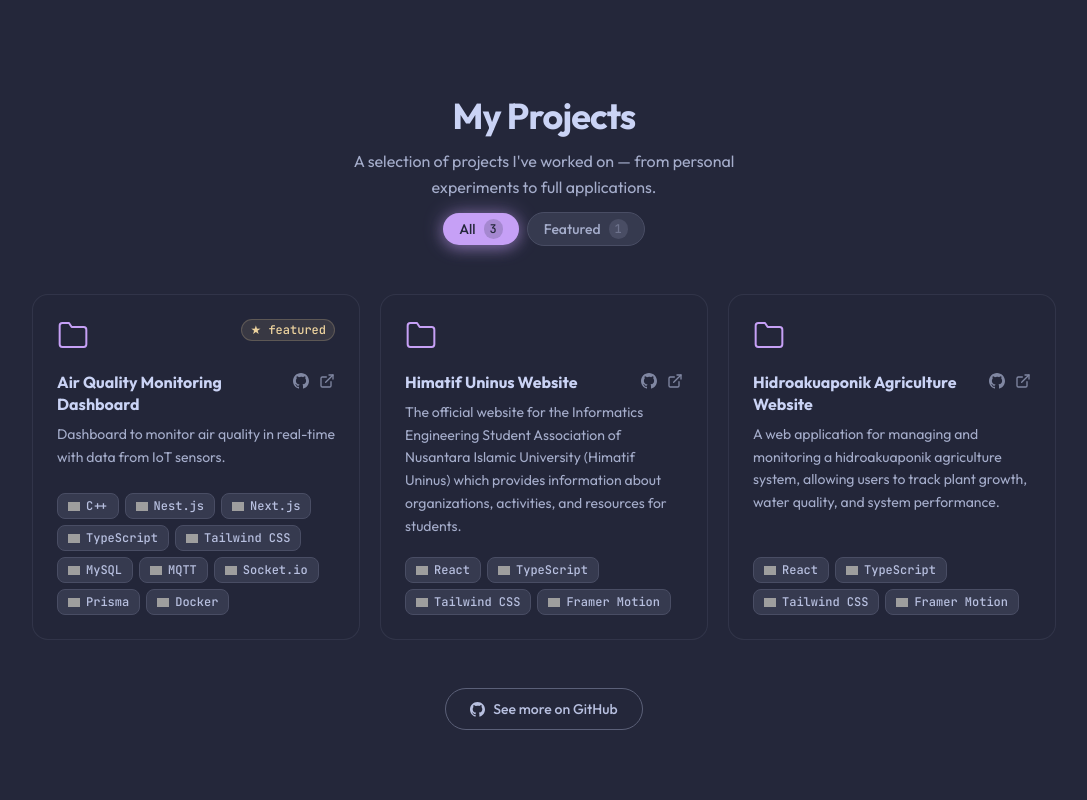
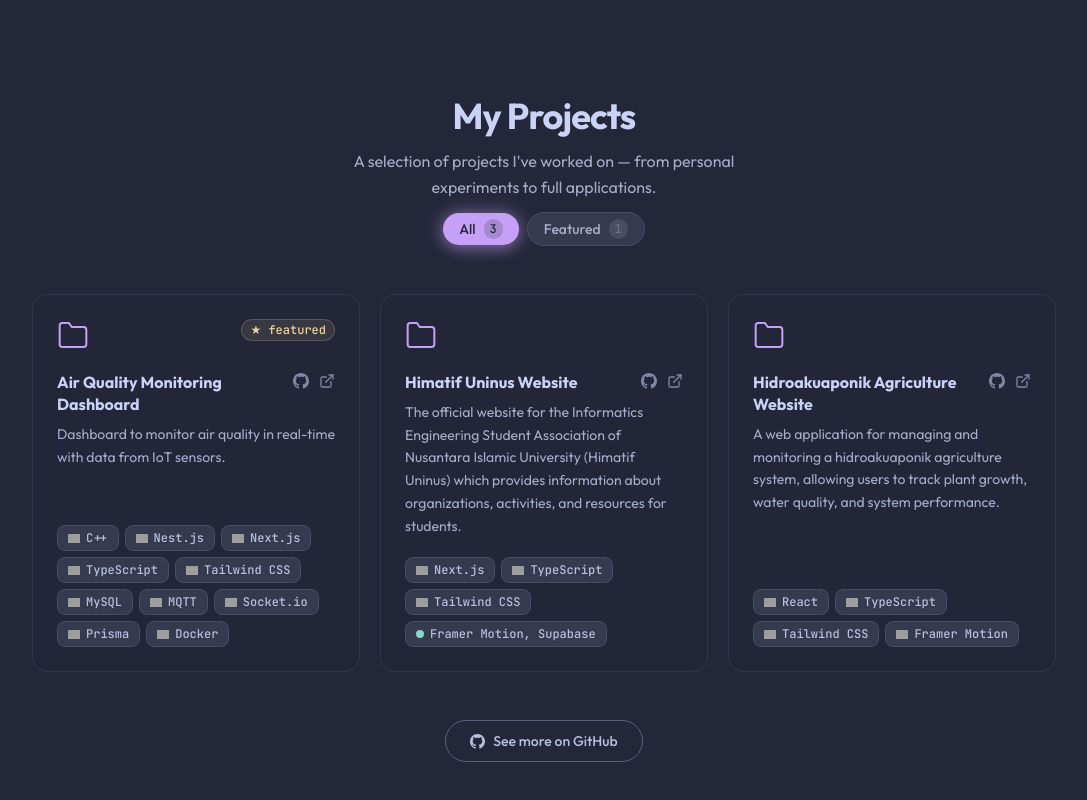
Before and after one commit to azrilpramudia/personal-website, a Next.js app: page / in a window 1280 px wide. Shown: the part 3568-4368 px from the top of the page, without its empty margins (96-1183 px from the left). Built offline with nearby package versions, Linux system fonts and the light colour scheme; grey boxes are pictures that could not be loaded.

Commit message:
feat: update project

```diff
--- a/src/data/projects.ts
+++ b/src/data/projects.ts
@@ -28,9 +28,9 @@ export const projects: Project[] = [
     title: "Himatif Uninus Website",
     description:
       "The official website for the Informatics Engineering Student Association of Nusantara Islamic University (Himatif Uninus) which provides information about organizations, activities, and resources for students.",
-    techStack: ["React", "TypeScript", "Tailwind CSS", "Framer Motion"],
-    liveUrl: "https://yourportfolio.com",
-    githubUrl: "https://github.com/username/project-2",
+    techStack: ["Next.js", "TypeScript", "Tailwind CSS", "Framer Motion, Supabase"],
+    liveUrl: "https://azrilpramudia-himatif-uninus-qzv8.vercel.app/",
+    githubUrl: "https://github.com/azrilpramudia/himatif-uninus",
     featured: false,
   },
   {
```
